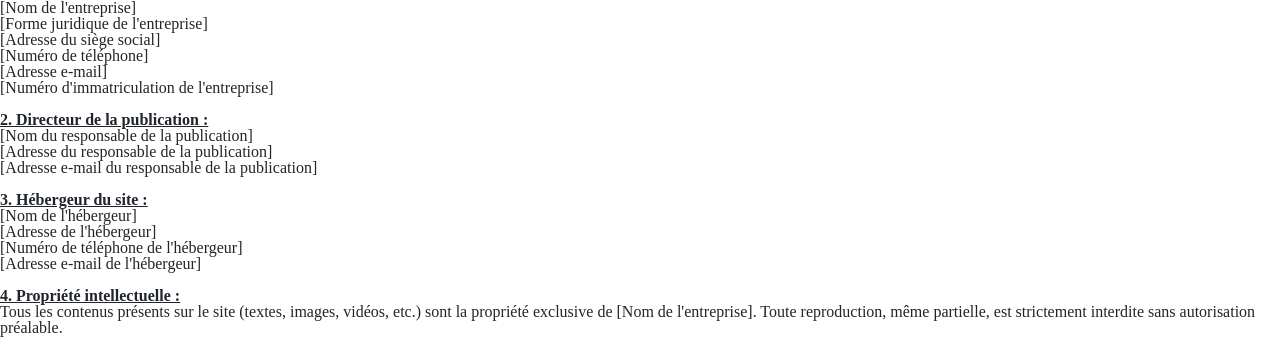
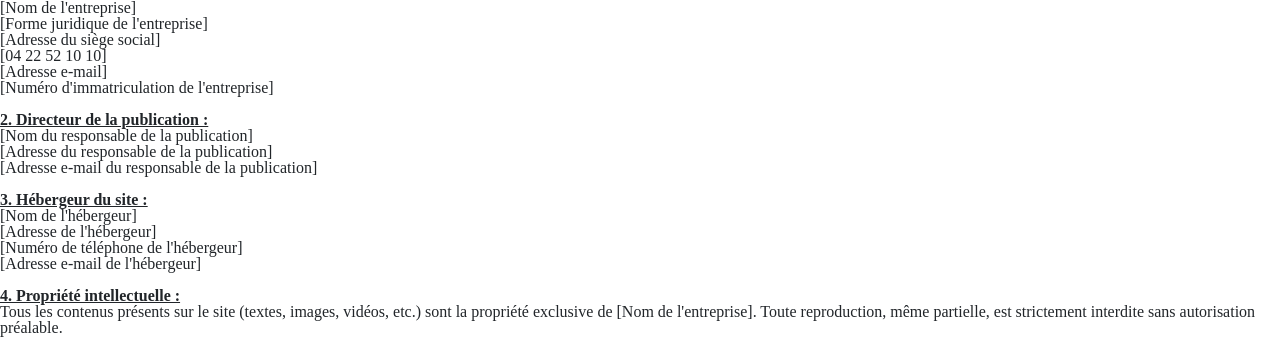
Before and after one commit to ClemBlue/fils-rouge-poec, a Symfony app: template templates/mentions_legales/index.html.twig in a window 1280 px wide. Shown: the part 166-507 px from the top of the page. Run offline with Twig, Linux system fonts and the light colour scheme; the template is opened without the code that fills it, so the values that code supplies are empty; some libraries are stand-ins or nearby versions; grey boxes are pictures that could not be loaded.

Commit message:
css 2eme version  mentions legales

```diff
--- a/public/css/main.css
+++ b/public/css/main.css
@@ -49,11 +49,14 @@ table {
     --main-text-color: black;
 }
 
- #mentions {
+#mentions {
     margin-bottom: 20px;
  }
+#mentions p{
+    font-family:'Times New Roman', Times, serif;
+}
 
-    h2
+#mentions h2
     {
     text-decoration: underline;
     font-weight: bold;
--- a/templates/mentions_legales/index.html.twig
+++ b/templates/mentions_legales/index.html.twig
@@ -17,7 +17,7 @@
    <p>[Nom de l'entreprise]</p>
    <p> [Forme juridique de l'entreprise]</p>
    <p> [Adresse du siège social]</p>
-   <p> [Numéro de téléphone]</p>
+   <p> [04 22 52 10 10]</p>
    <p> [Adresse e-mail]</p>
     <p>[Numéro d'immatriculation de l'entreprise]</p>
 <br>
```
